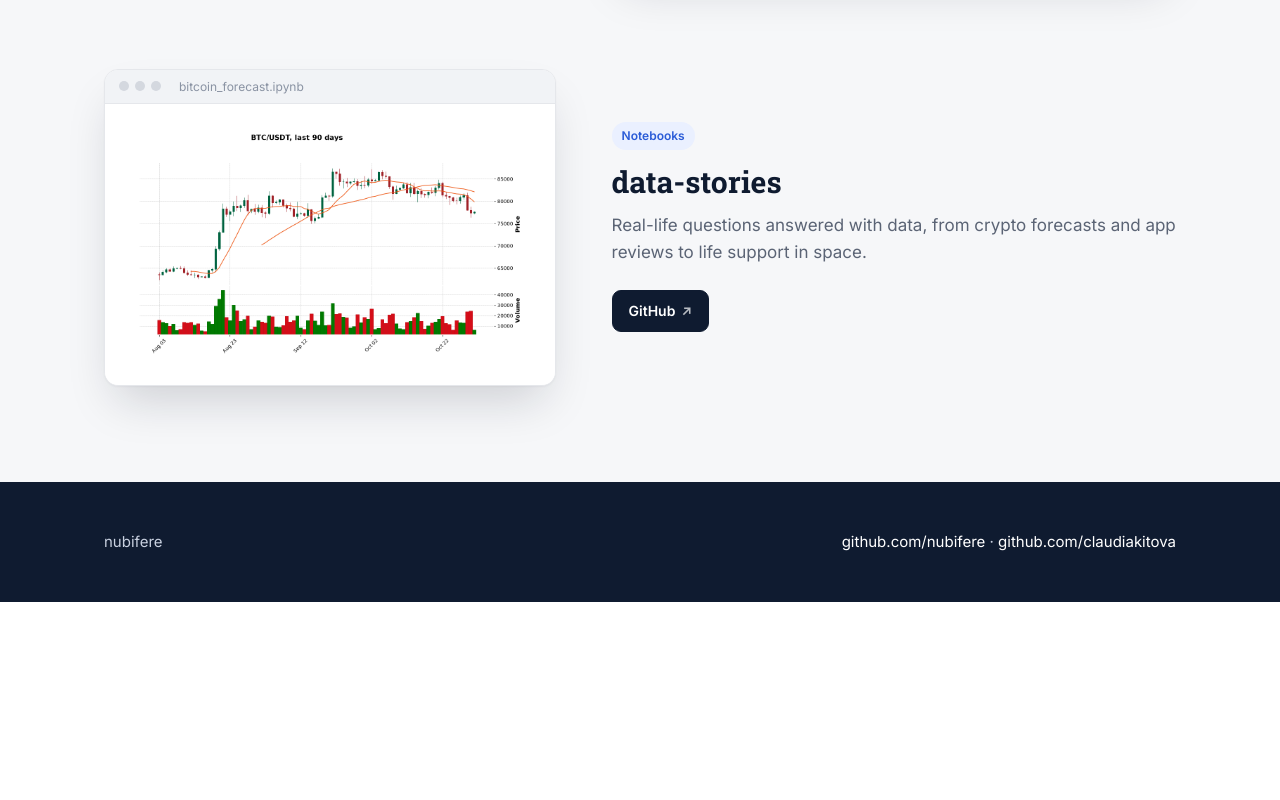
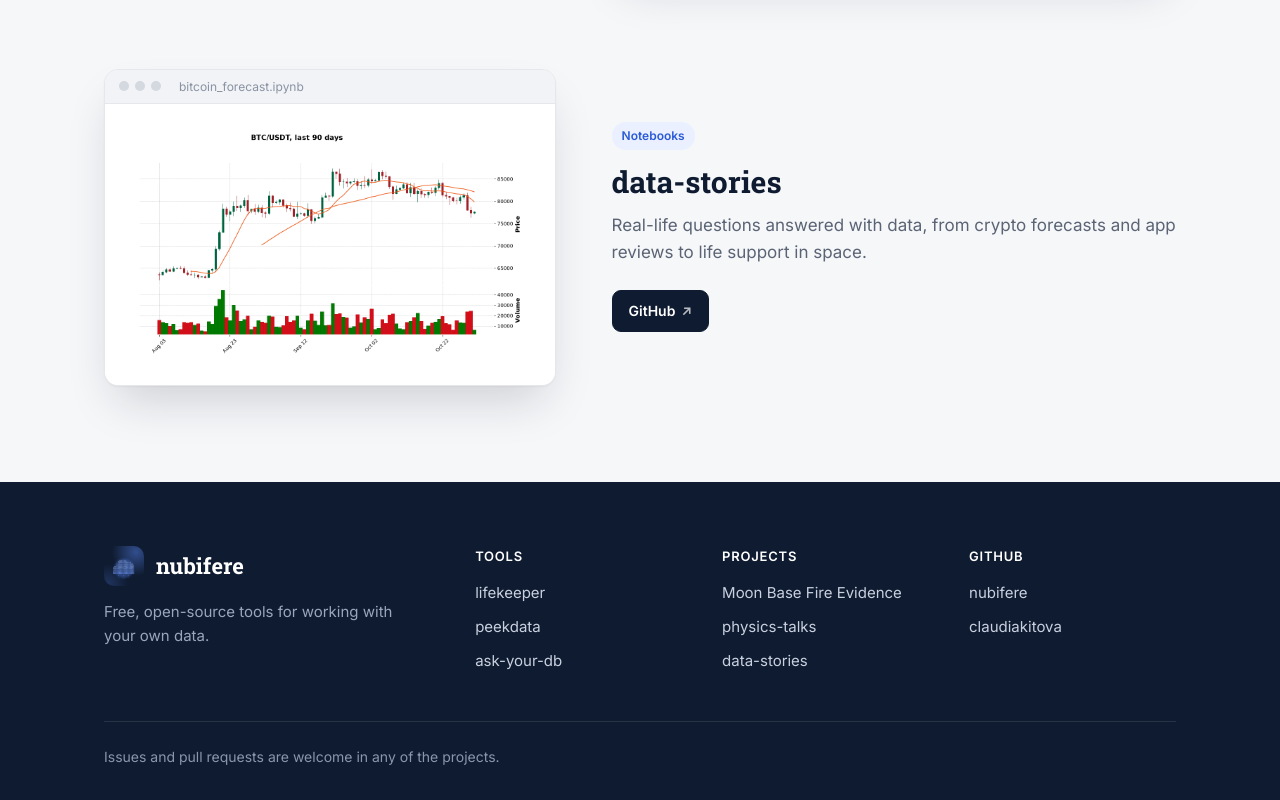
Before and after one commit to nubifere/nubifere.github.io, a plain HTML site: page index.html in a window 1280 px wide. Shown: the part 3371-4171 px from the top of the page. Before the commit the page ends 3973 px from the top, so only its background shows below. Drawn offline with Linux system fonts and the light colour scheme.

Commit message:
Fill out the footer

```diff
--- a/index.html
+++ b/index.html
@@ -86,12 +86,21 @@
   .frame .shot img { width: 100%; height: 100%; object-fit: cover; object-position: top left; }
 
   /* footer */
-  footer { background: var(--navy); color: #c9d1e0; padding: 48px 0; font-size: 15px; }
-  footer .wrap { display: flex; flex-wrap: wrap; justify-content: space-between; gap: 16px; }
-  footer a { color: #fff; }
-  footer a:hover { text-decoration: underline; }
+  footer { background: var(--navy); color: #c9d1e0; padding: 64px 0 32px; font-size: 15px; }
+  .foot { display: grid; grid-template-columns: 1.6fr 1fr 1fr 1fr; gap: 40px; }
+  .foot-brand { display: flex; flex-direction: column; gap: 14px; max-width: 320px; }
+  .foot-logo { display: flex; align-items: center; gap: 12px; color: #fff; font: 700 22px/1 "Roboto Slab", Georgia, serif; }
+  .foot-logo img { width: 40px; height: 40px; border-radius: 10px; }
+  .foot-brand p { margin: 0; color: #9aa6bd; }
+  .foot h4 { margin: 0 0 14px; color: #fff; font-size: 13px; font-weight: 600; letter-spacing: 0.06em; text-transform: uppercase; }
+  .foot ul { list-style: none; margin: 0; padding: 0; display: flex; flex-direction: column; gap: 10px; }
+  .foot ul a { color: #c9d1e0; }
+  .foot ul a:hover { color: #fff; }
+  .foot-bottom { margin-top: 48px; padding-top: 24px; border-top: 1px solid rgba(255,255,255,0.1); color: #8a96ad; font-size: 14px; }
 
   @media (max-width: 860px) {
+    .foot { grid-template-columns: 1fr 1fr; }
+    .foot-brand { grid-column: 1 / -1; }
     nav ul { display: none; }
     .hero { padding: 72px 0 88px; }
     section { padding: 72px 0; }
@@ -221,8 +230,36 @@
 
 <footer>
   <div class="wrap">
-    <span>nubifere</span>
-    <span><a href="https://github.com/nubifere">github.com/nubifere</a> · <a href="https://github.com/claudiakitova">github.com/claudiakitova</a></span>
+    <div class="foot">
+      <div class="foot-brand">
+        <a class="foot-logo" href="#"><img src="favicon.svg" alt="">nubifere</a>
+        <p>Free, open-source tools for working with your own data.</p>
+      </div>
+      <div>
+        <h4>Tools</h4>
+        <ul>
+          <li><a href="https://github.com/claudiakitova/lifekeeper">lifekeeper</a></li>
+          <li><a href="https://github.com/claudiakitova/peekdata">peekdata</a></li>
+          <li><a href="https://ask-your-db.streamlit.app">ask-your-db</a></li>
+        </ul>
+      </div>
+      <div>
+        <h4>Projects</h4>
+        <ul>
+          <li><a href="https://kitova.me/moon-fire/">Moon Base Fire Evidence</a></li>
+          <li><a href="https://physics-talks.streamlit.app">physics-talks</a></li>
+          <li><a href="https://github.com/claudiakitova/data-stories">data-stories</a></li>
+        </ul>
+      </div>
+      <div>
+        <h4>GitHub</h4>
+        <ul>
+          <li><a href="https://github.com/nubifere">nubifere</a></li>
+          <li><a href="https://github.com/claudiakitova">claudiakitova</a></li>
+        </ul>
+      </div>
+    </div>
+    <div class="foot-bottom">Issues and pull requests are welcome in any of the projects.</div>
   </div>
 </footer>
 
```
